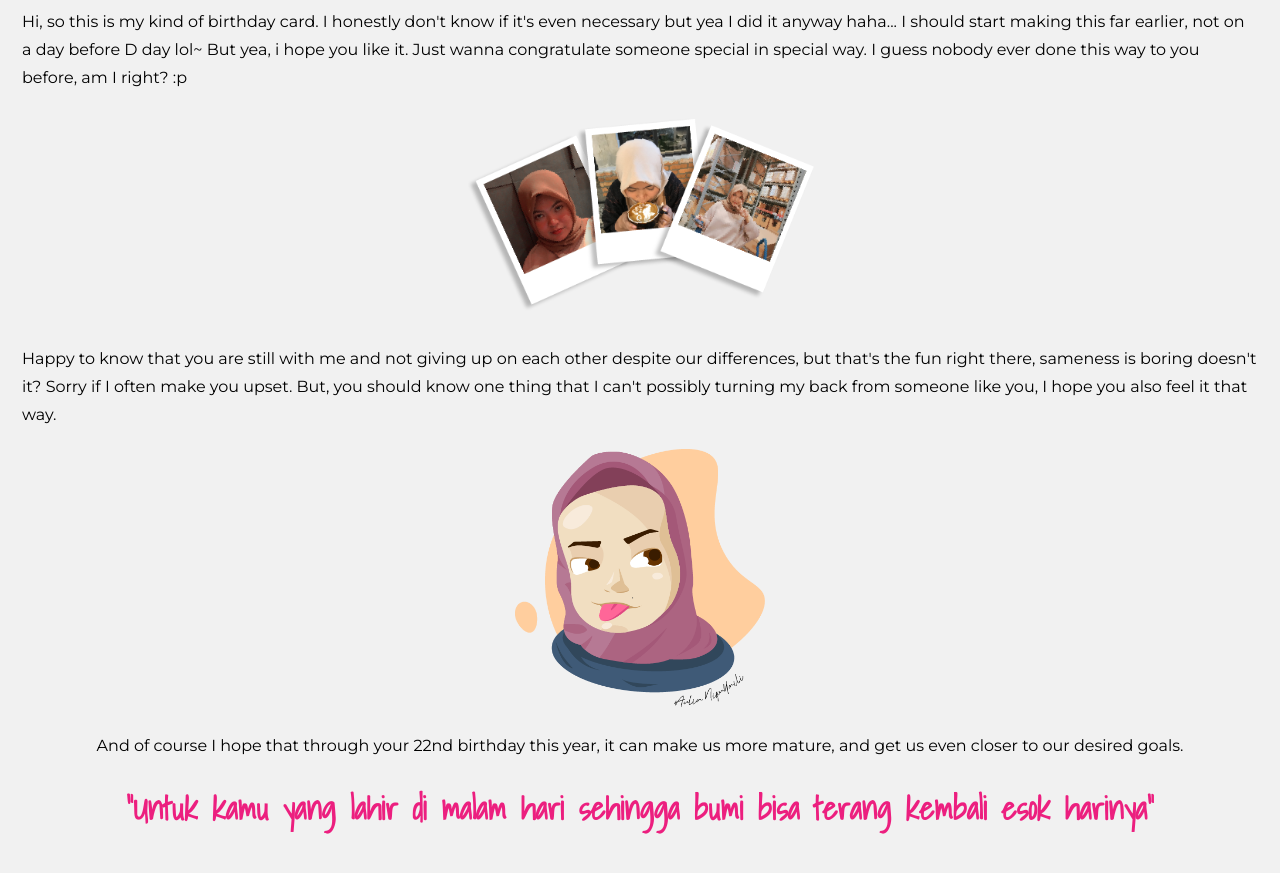
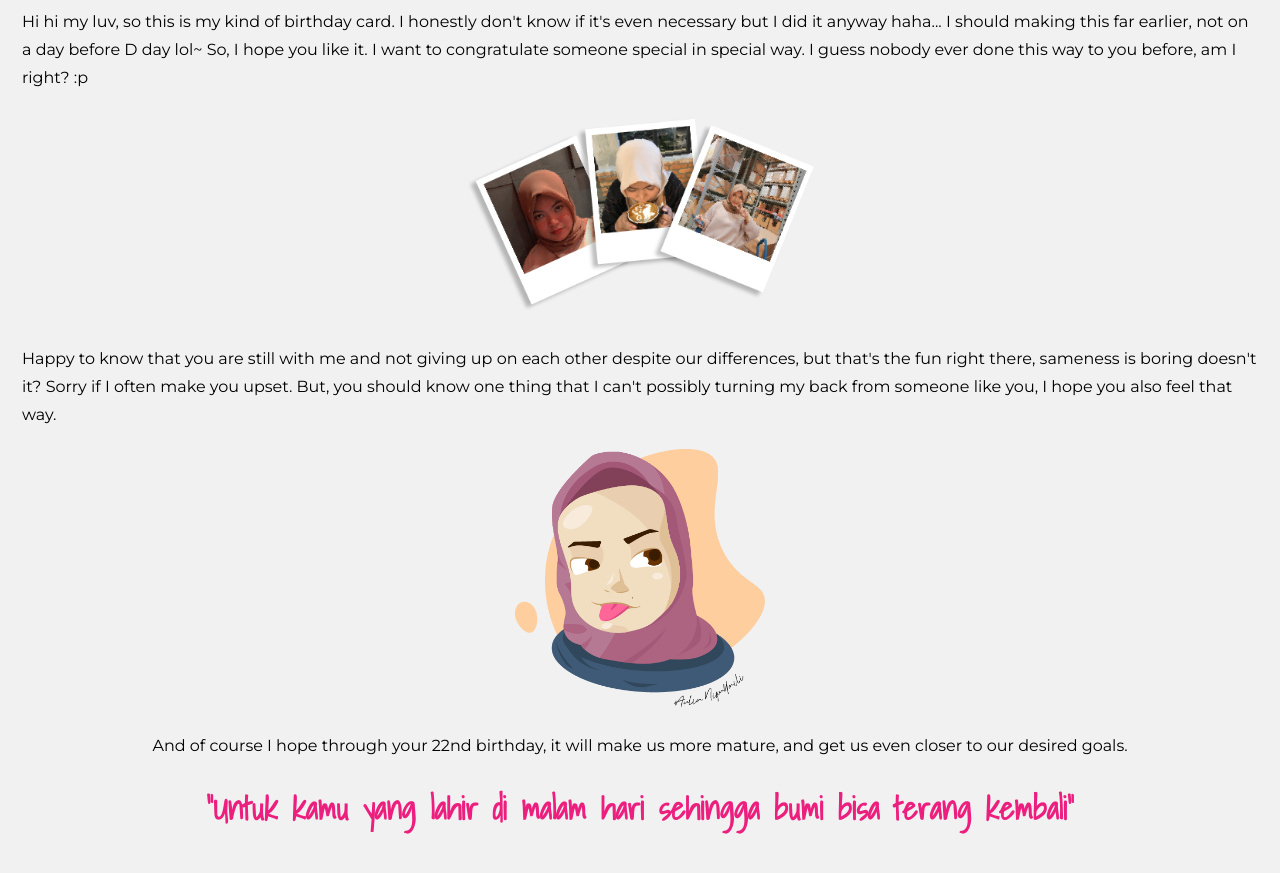
Before and after one commit to SantanaJodi/an-birthday, a plain HTML site: page the-gift.html in a window 1280 px wide. Shown: the part 427-1300 px from the top of the page. Drawn offline with nearby package versions, Linux system fonts and the light colour scheme; a script that the page names is missing.

Commit message:
Benerin copy

```diff
--- a/the-gift.html
+++ b/the-gift.html
@@ -14,22 +14,23 @@
 
     <div class="head">
       <img src="assets/you.png" alt="you" class="you">
+
       <h2>HAPPY BIRTHDAY TO YOU</h2>
       <h1 class="hername">Aulia Nisfullaili</h1>
     </div>
 
     <div class="content">
-      <p>Hi, so this is my kind of birthday card. I honestly don't know if it's even necessary but yea I did it anyway haha... I should start making this far earlier, not on a day before D day lol~ But yea, i hope you like it. Just wanna congratulate someone special in special way. I guess nobody ever done this way to you before, am I right? :p</p>
+      <p>Hi hi my luv, so this is my kind of birthday card. I honestly don't know if it's even necessary but I did it anyway haha... I should making this far earlier, not on a day before D day lol~ So, I hope you like it. I want to congratulate someone special in special way. I guess nobody ever done this way to you before, am I right? :p</p>
 
       <img src="assets/insta.png" alt="insta" class="insta">
 
-      <p>Happy to know that you are still with me and not giving up on each other despite our differences, but that's the fun right there, sameness is boring doesn't it? Sorry if I often make you upset. But, you should know one thing that I can't possibly turning my back from someone like you, I hope you also feel it that way.</p>
+      <p>Happy to know that you are still with me and not giving up on each other despite our differences, but that's the fun right there, sameness is boring doesn't it? Sorry if I often make you upset. But, you should know one thing that I can't possibly turning my back from someone like you, I hope you also feel that way.</p>
 
       <img src="assets/anvect.png" alt="anvect" class="illust">
 
-      <p>And of course I hope that through your 22nd birthday this year, it can make us more mature, and get us even closer to our desired goals.</p>
+      <p>And of course I hope through your 22nd birthday, it will make us more mature, and get us even closer to our desired goals.</p>
 
-      <h3>"Untuk kamu yang lahir di malam hari sehingga bumi bisa terang kembali esok harinya"</h3>
+      <h3>"Untuk kamu yang lahir di malam hari sehingga bumi bisa terang kembali"</h3>
 
       <img src="assets/birthday.png" alt="birthdaycake" class="illust">
     </div>
```
